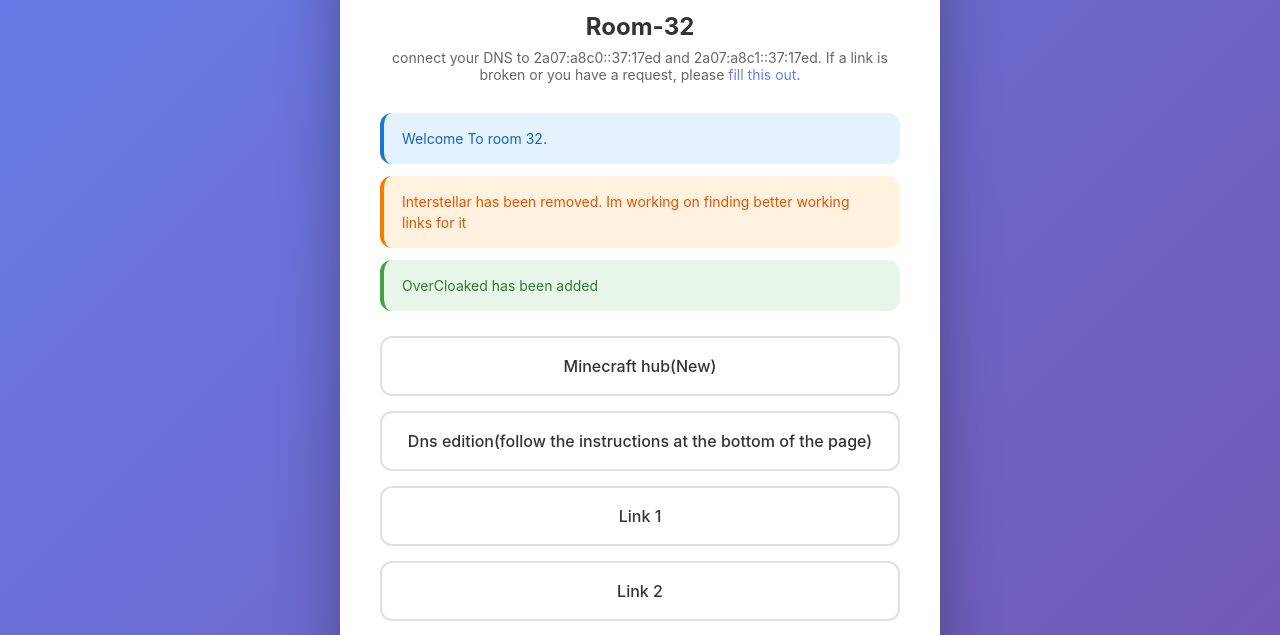
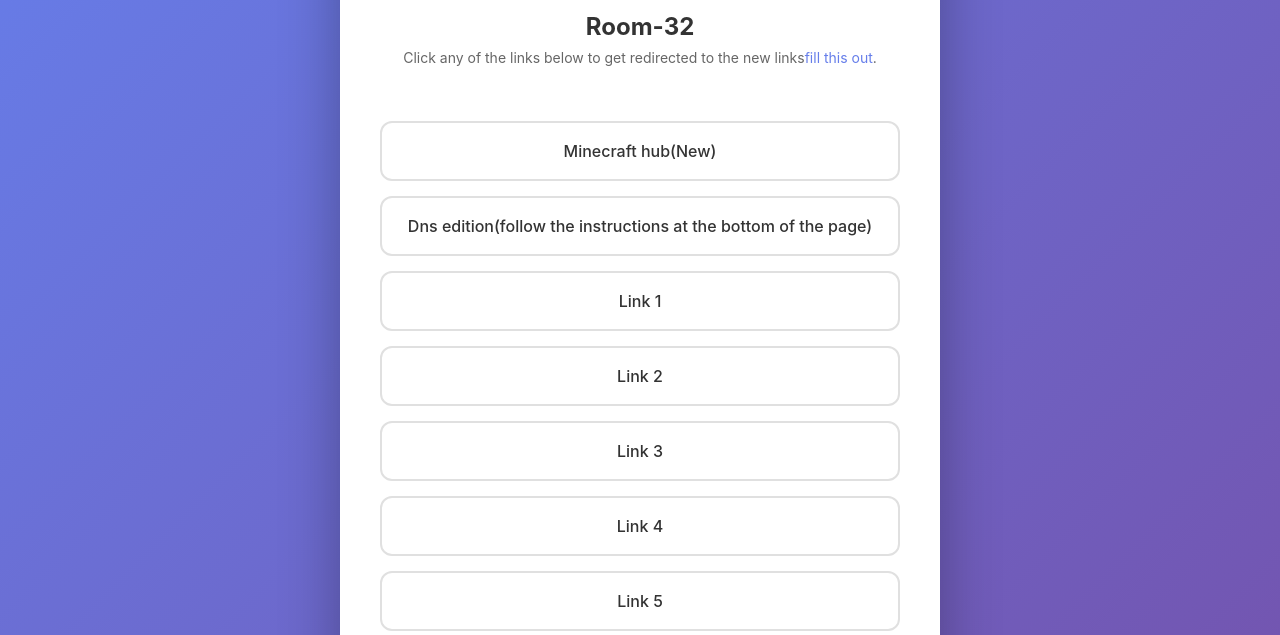
Before and after one commit to The-cmd-explorer/Links2, a plain HTML site: page index.html in a window 1280 px wide. Shown: the part 163-798 px from the top of the page. Drawn offline with Linux system fonts and the light colour scheme.

Commit message:
Update index.html

```diff
--- a/index.html
+++ b/index.html
@@ -3,7 +3,7 @@
 <head>
     <meta charset="UTF-8">
     <meta name="viewport" content="width=device-width, initial-scale=1.0">
-    <title>Room-32 Link hub</title>
+    <title>Room 32 Link Hub</title>
 <script async src="https://pagead2.googlesyndication.com/pagead/js/adsbygoogle.js?client=ca-pub-2019315197997161"
      crossorigin="anonymous"></script>
     <style>
@@ -155,7 +155,7 @@
         <div class="profile">
             <div class="profile-img">32</div>
             <h1>Room-32</h1>
-            <p class="bio">connect your DNS to 2a07:a8c0::37:17ed and 2a07:a8c1::37:17ed. If a link is broken or you have a request, please <a href="https://docs.google.com/forms/d/e/1FAIpQLSceQ4dj6qGzqDEwLsv_D1l3KPtyVAs89Y1lcxBbc3muFlwgIA/viewform" target="_blank" style="color: #667eea; text-decoration: none;">fill this out</a>.</p>
+            <p class="bio">Click any of the links below to get redirected to the new links<a href="https://room32.pages.dev" target="_blank" style="color: #667eea; text-decoration: none;">fill this out</a>.</p>
         </div>
 
         <div class="announcements" id="announcements"></div>
@@ -216,15 +216,15 @@
             {
                 show: true,
                 type: 'info',
-                text: 'Welcome To room 32.'
+                text: 'Welcome To room 32's link hub'
             },
             {
-                show: true,
+                show: false,
                 type: 'warning',
                 text: 'Interstellar has been removed. Im working on finding better working links for it'
             },
             {
-                show: true,
+                show: false,
                 type: 'success',
                 text: 'OverCloaked has been added '
             },
```
